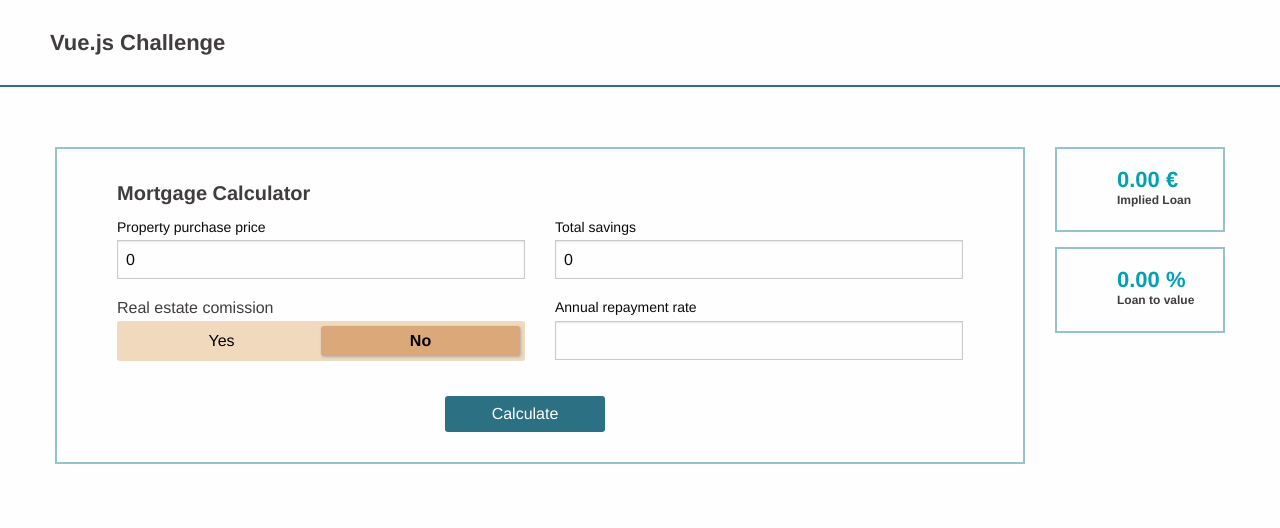
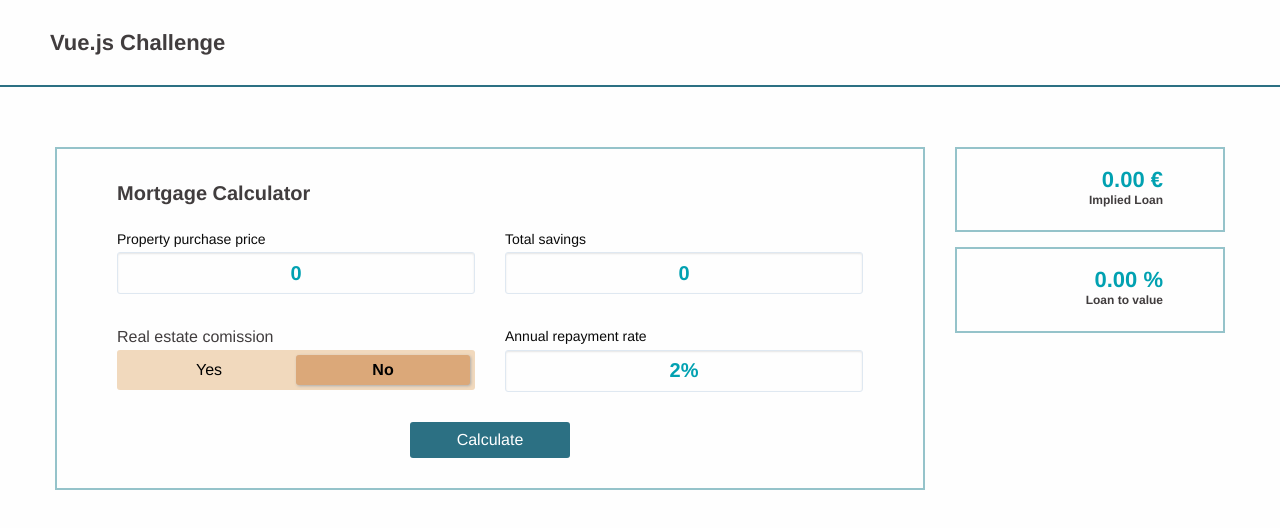
Before and after one commit to sofiapuch/mortgage-calculator, a Vue app: page / in a window 1280 px wide. Shown: the top 528 px of the page. Built offline with nearby package versions, Linux system fonts and the light colour scheme.

Commit message:
More styling adjustments

```diff
--- a/src/App.vue
+++ b/src/App.vue
@@ -33,4 +33,27 @@ $box-shadow-color: #acacac;
 p {
     margin: 0;
 }
+
+table th,
+table td {
+    color: $body-font-color;
+}
+
+input {
+    margin: 0 !important;
+}
+
+// Remove Arrows from inputs
+
+/* Chrome, Safari, Edge, Opera */
+input::-webkit-outer-spin-button,
+input::-webkit-inner-spin-button {
+  -webkit-appearance: none;
+  margin: 0;
+}
+
+/* Firefox */
+input[type=number] {
+  -moz-appearance: textfield;
+}
 </style>
--- a/src/components/MortgageCalculator.vue
+++ b/src/components/MortgageCalculator.vue
@@ -2,35 +2,39 @@
 
     <div class="grid-x grid-margin-x">
 
-        <base-card extraCss="cell medium-8 large-10">
+        <base-card extraCss="cell medium-12 large-9">
 
             <form class="mortgage-calculator cell" @submit.prevent="submitForm">
 
                 <h3 class="mortgage-calculator__title cell">Mortgage Calculator</h3>
 
                 <div class="grid-x grid-margin-x">
-                    <div class="cell medium-6">
+                    <div class="mortgage-calculator__section cell medium-6">
                         <label for="purchase-price">Property purchase price</label>
                         <input
                             id="purchase-price"
                             name="purchase-price"
                             type="number"
-                            v-model.number="purchasePrice" />
+                            v-model.number="purchasePrice"
+                            @blur="validatePurchasePrice"/>
+                        <p class="error" v-if="purchasePriceValidity">Please enter a valid number</p>
                     </div>
-                    <div class="cell medium-6">
+                    <div class="mortgage-calculator__section cell medium-6">
                         <label for="total-savings">Total savings</label>
                         <input
                             id="total-savings"
                             name="total-savings"
                             type="number"
-                            v-model.number="totalSavings" />
+                            v-model.number="totalSavings"
+                            @blur="validateTotalSavings"/>
+                        <p class="error" v-if="totalSavingsValidity">Please enter a valid number</p>
                     </div>
-                    <div class="cell medium-6">
+                    <div class="mortgage-calculator__section cell medium-6">
                         <RealEstateToggle v-model="realEstateCommission" />
                     </div>
-                    <div class="cell medium-6">
+                    <div class="mortgage-calculator__section cell medium-6">
                         <label for="">Annual repayment rate</label>
-                        <input type="text" />
+                        <input type="text" value="2%" />
                     </div>
                     <div class="mortgage-calculator__button-wrapper cell">
                         <button class="mortgage-calculator__button">Calculate</button>
@@ -41,7 +45,7 @@
 
         </base-card>
 
-        <div class="cell medium-4 large-2">
+        <div class="cell medium-12 large-3">
             <MortgageOption
                 title="Implied Loan"
                 option-symbol="€"
@@ -100,14 +104,15 @@ export default {
             brokerTax: BROKER_TAX,
             cityTax: CITY_TAX,
             purchasePrice: 0,
+            purchasePriceValidity: null,
             totalSavings: 0,
+            totalSavingsValidity: null,
             realEstateCommission: false,
             tableData: {}
         }
     },
     computed: {
         rawLoanAmount() {
-
             // return a 0 on page load
             if (this.purchasePrice === 0 && this.totalSavings === 0) {
                 return 0;
@@ -131,6 +136,12 @@ export default {
         }
     },
     methods: {
+        validatePurchasePrice() {
+            this.purchasePriceValidity = this.purchasePrice <= 0;
+        },
+        validateTotalSavings() {
+            this.totalSavingsValidity = this.totalSavings <= 0;
+        },
         submitForm() {
 
             // IMPORTANT: Server CORS issue - Data saved from request
@@ -163,8 +174,6 @@ export default {
                 throw new Error(resolve.status);
             })
             .then((response) => {
-                console.log("response: ", response);
-
                 const data = response.data;
 
                 if (data && data.root && data.root.ratesTable) {
@@ -177,19 +186,45 @@ export default {
 </script>
 
 <style lang="scss" scoped>
+$input-value-color: #01a1b1;
+$input-border-color: #dfe8f1;
 $button-primary-color: #2c7083;
 $button-hover-color: #dba879;
+$error-color: #c41c1c;
 
 .mortgage-calculator {
 
     &__title {
         font-size: 20px;
         font-weight: 700;
+        margin-bottom: 20px;
+    }
+
+    &__section {
+        margin-bottom: 30px;
+        position: relative;
+
+        .error {
+            bottom: -20px;
+            color: $error-color;
+            font-size: 12px;
+            font-weight: 700;
+            position: absolute;
+        }
+
+        input {
+            color: $input-value-color;
+            border-color: $input-border-color;
+            border-radius: 3px;
+            font-size: 20px;
+            font-weight: 700;
+            padding: 20px 20px;
+            text-align: center;
+        }
     }
 
     &__button-wrapper {
         text-align: center;
-        margin: 20px 0 0;
     }
 
     &__button {
--- a/src/components/RatesTable.vue
+++ b/src/components/RatesTable.vue
@@ -37,6 +37,14 @@ export default {
 
 <style lang="scss" scoped>
 .rates-table {
+
+    &__table {
+        thead th,
+        tbody td {
+            text-align: center;
+        }
+    }
+
     &__info {
         font-size: 14px;
     }
--- a/src/components/UI/BaseCard.vue
+++ b/src/components/UI/BaseCard.vue
@@ -23,9 +23,20 @@ $card-border: rgba(#7bb4bd, .8);
     margin-bottom: 30px;
     padding: 30px 60px;
 
+    @media screen and (max-width: 39.9375em) { // small only
+        padding: 30px 15px;
+    }
+
     &--small {
         margin-bottom: 15px;
         padding: 20px 60px;
+
+        @media screen and (max-width: 64em) { // below large
+            float: left;
+            margin: 0 5px 30px;
+            padding: 20px 10px;
+            width: calc(50% - 10px);
+        }
     }
 }
 </style>
--- a/src/components/layout/TheHeader.vue
+++ b/src/components/layout/TheHeader.vue
@@ -16,6 +16,10 @@ $teal: #2c7083;
     margin-bottom: 60px;
     padding: 25px 50px;
 
+    @media screen and (max-width: 39.9375em) { // small only
+        margin-bottom: 30px;
+    }
+
     &__title {
         font-size: 22px;
         font-weight: bold;
```
